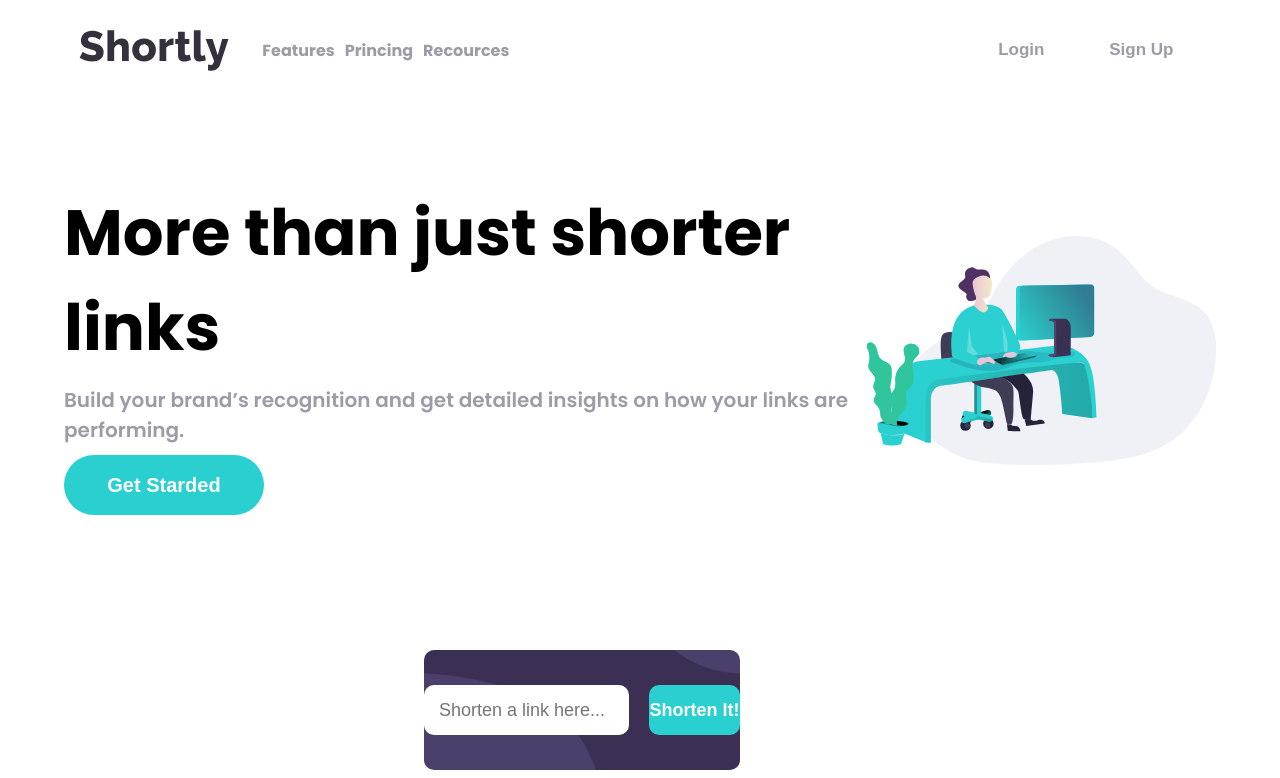
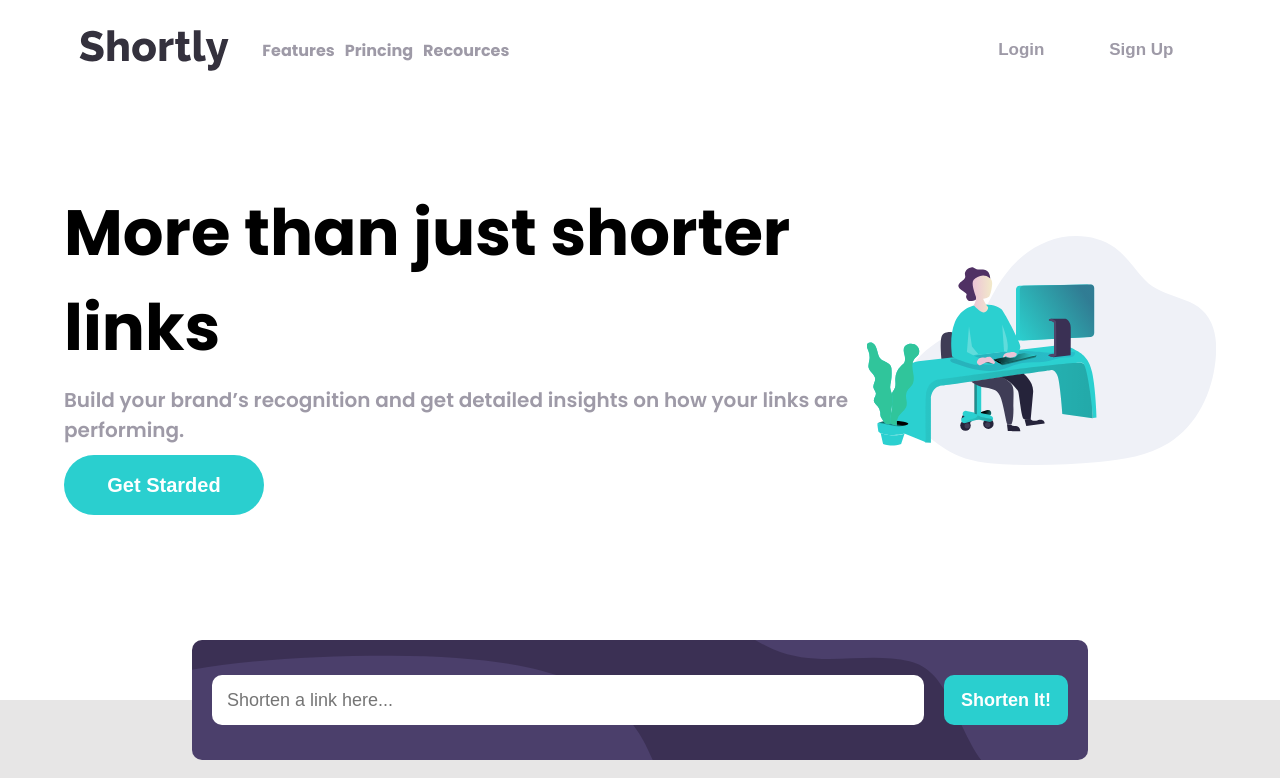
Before and after one commit to EduardoVieirat/url-shortening-froentMentor, a Next.js app: page / in a window 1280 px wide. Shown: the top 778 px of the page. Built offline with nearby package versions, Linux system fonts and the light colour scheme.

Commit message:
style: making little adjustments on the sytles

```diff
--- a/src/app/style.css
+++ b/src/app/style.css
@@ -12,9 +12,19 @@
   width: 100%;
 }
 
+.gray-section {
+  width: 100%;
+
+  display: flex;
+  flex-direction: column;
+  align-items: center;
+  justify-content: center;
+
+  background-color: #d2d1d188;
+}
+
 @media (max-width: 540px) {
   .main {
-    width: 100%;
     justify-content: space-around;
   }
 }
--- a/src/components/BoostSection/style.css
+++ b/src/components/BoostSection/style.css
@@ -6,8 +6,6 @@
   align-items: center;
   justify-content: center;
   flex-direction: column;
-
-  margin-top: 10rem;
 
   gap: 1.5rem;
   background-image: url("../../assets/bg-boost-desktop.svg");
--- a/src/components/headerBar/style.css
+++ b/src/components/headerBar/style.css
@@ -63,7 +63,7 @@
   cursor: pointer;
 }
 
-@media (max-width: 768px) {
+@media (max-width: 898px) {
   .nav-bar {
     display: none;
   }
@@ -71,6 +71,7 @@
   .nav-bar-responsive {
     position: absolute;
     top: 10rem;
+    right: 5rem;
 
     display: flex;
     align-items: center;
@@ -105,8 +106,6 @@
   }
 
   .button-section button {
-
-
     width: 25rem;
 
     color: #fff;
--- a/src/components/mainSection/style.css
+++ b/src/components/mainSection/style.css
@@ -5,6 +5,8 @@
   display: flex;
   align-items: center;
   justify-content: space-between;
+
+  margin-bottom: 10rem;
 }
 
 .presentation-section {
@@ -49,7 +51,7 @@
   height: 50rem;
   width: 40rem;
 
-    background-image: url('../../assets/illustration-working.svg');
+  background-image: url("../../assets/illustration-working.svg");
   background-size: contain;
   background-repeat: no-repeat;
   background-position: center;
@@ -63,7 +65,6 @@
   .presentation-section p {
     font-size: 1.7rem;
   }
-
 }
 
 @media (max-width: 575.98px) {
--- a/src/components/shortnerUrlsection/style.css
+++ b/src/components/shortnerUrlsection/style.css
@@ -3,7 +3,12 @@
   align-items: center;
   justify-content: center;
 
-  margin: 5rem 1rem;
+  margin: 0 1rem;
+
+  margin-top: -6rem;
+  margin-bottom: 2rem;
+  padding: 2rem;
+
   gap: 2rem;
 
   width: 70%;
```
Lines whose indentation alone changed are shown as unchanged.
